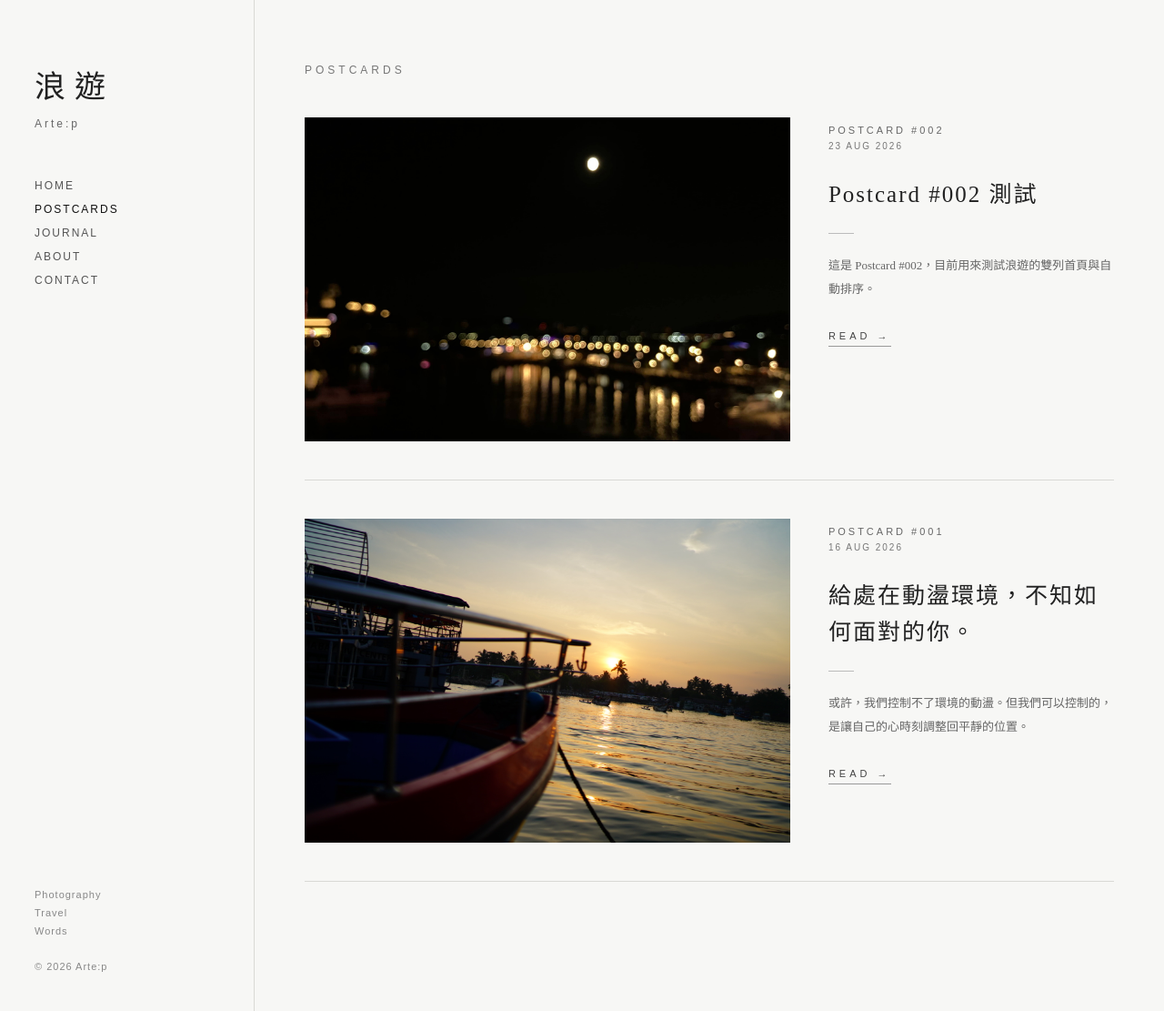
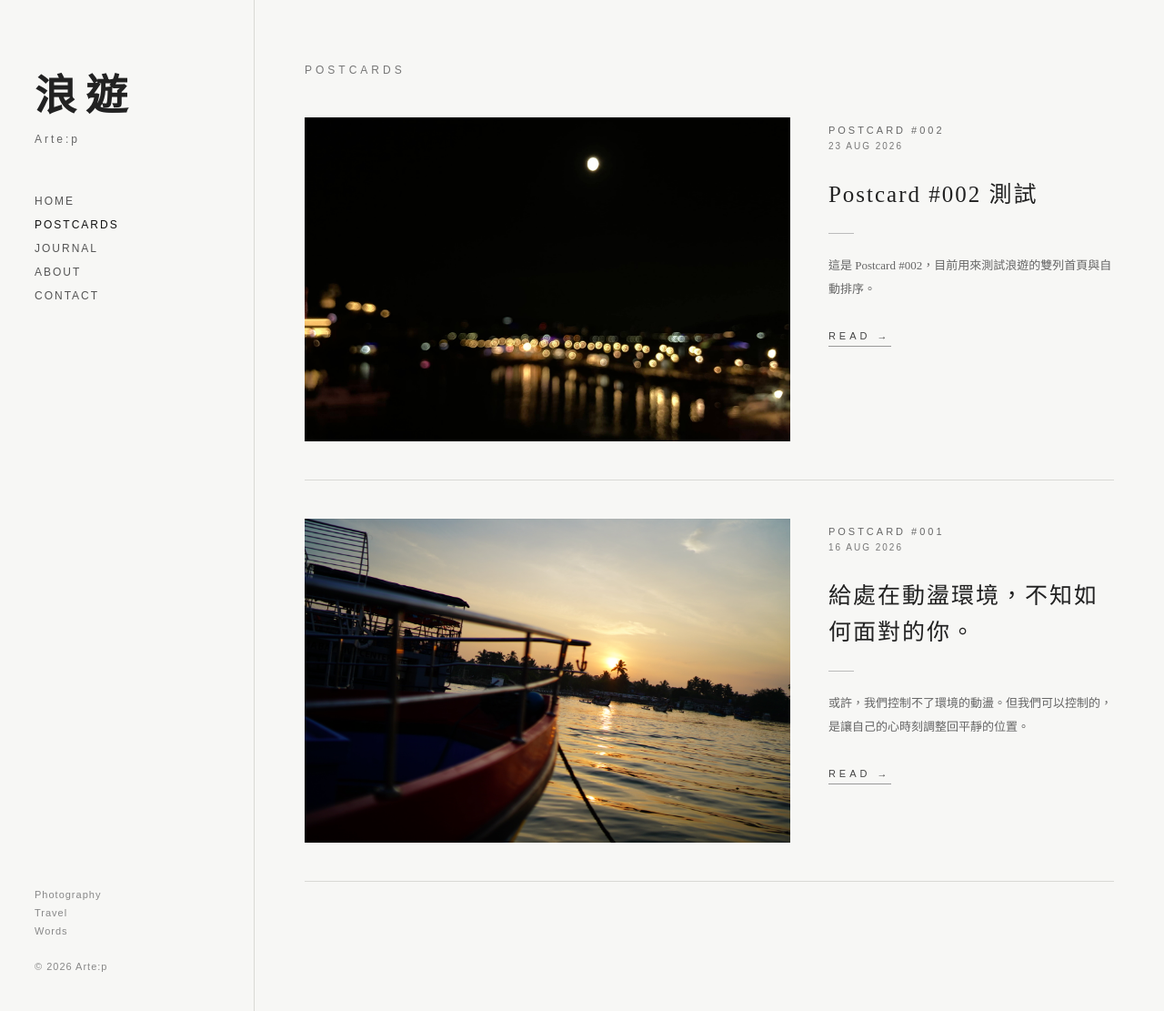
Before and after one commit to artep-wandering/artep-wandering.github.io, a Jekyll site: the page built from postcards/index.html, in a window 1280 px wide and 1111 px high. Shown: the whole window at 91% size. Built offline with Jekyll 4.4.1, drawn with Linux system fonts in a browser that asks for light colours; some web fonts are replaced.

Commit message:
postcard_index_v2.0.5

```diff
--- a/postcards/index.html
+++ b/postcards/index.html
@@ -1,7 +1,7 @@
 ---
 layout: null
 ---
-
+<!-- VERSION: postcard_index_v2.0.5 -->
 <!DOCTYPE html>
 <html lang="zh-Hant">
 
@@ -52,9 +52,9 @@ layout: null
     }
 
     .brand-title {
-      font-size: 34px;
+      font-size: 46px;
       letter-spacing: 10px;
-      font-weight: 400;
+      font-weight: 600;
       margin-bottom: 12px;
     }
 
```
